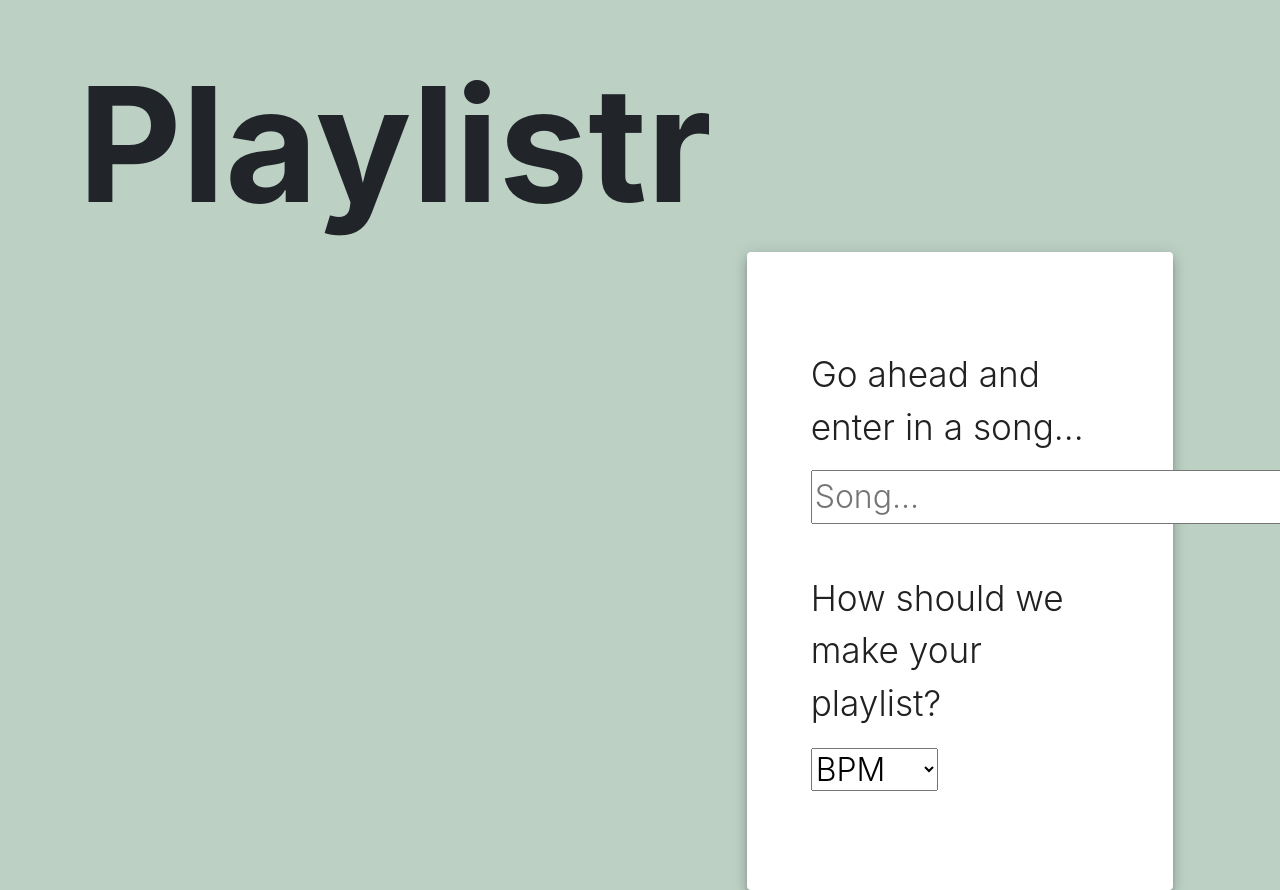
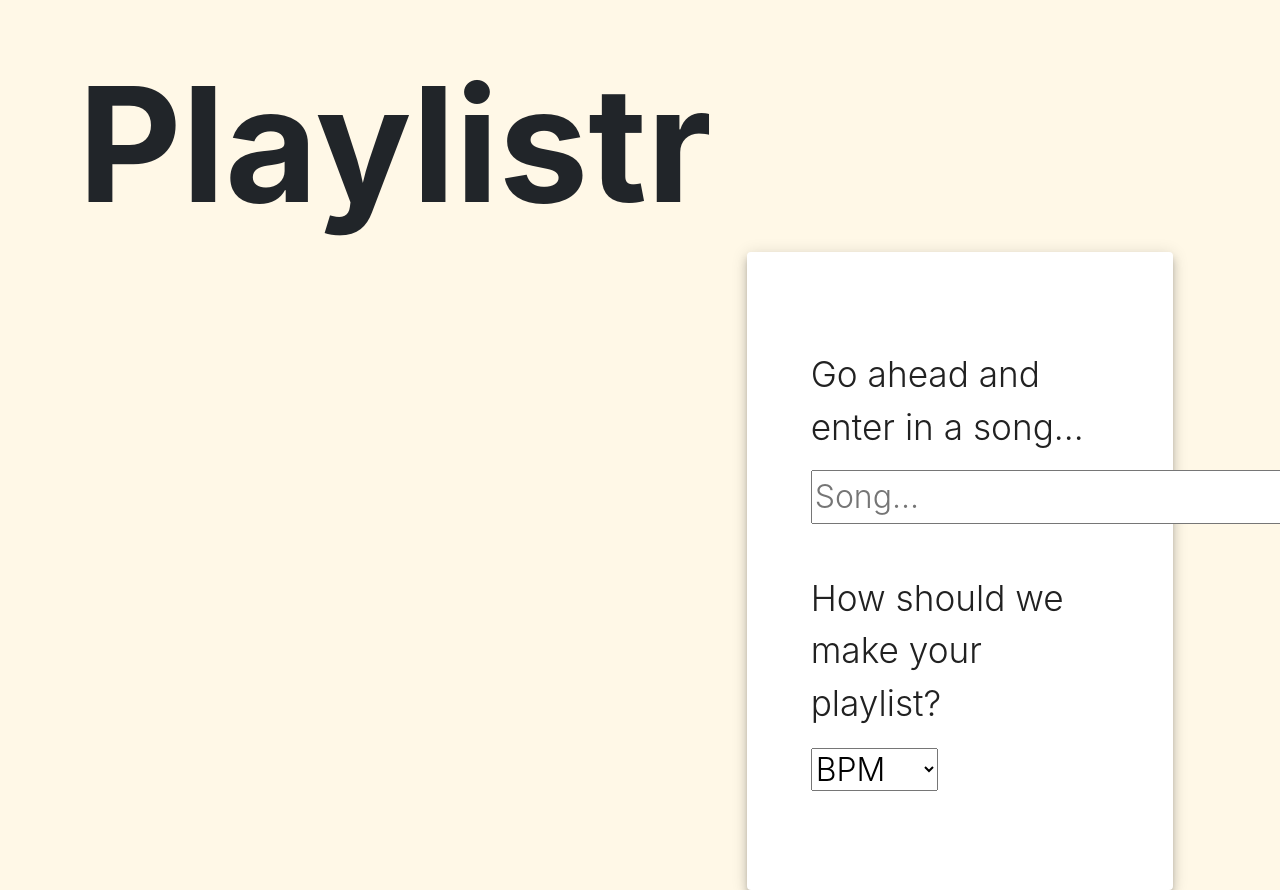
Before and after one commit to October2020PandA/playlist-group, a React (Create React App) app in the folder frontend/: page / in a window 1280 px wide. Shown: the top 890 px of the page. Built offline with nearby package versions, Linux system fonts and the light colour scheme.

Commit message:
Background Color

```diff
--- a/frontend/src/App.css
+++ b/frontend/src/App.css
@@ -12,7 +12,7 @@ body {
 
 .App {
   height: 100%;
-  background-color: #bcd0c4;
+  background-color: #fff8e7;
 }
 /*
 .App-logo {
--- a/frontend/src/modules/App.module.css
+++ b/frontend/src/modules/App.module.css
@@ -1,3 +1,3 @@
 .background {
-    background-color: #BCD0C4;
+    background-color: #fff8e7;
 }
```
